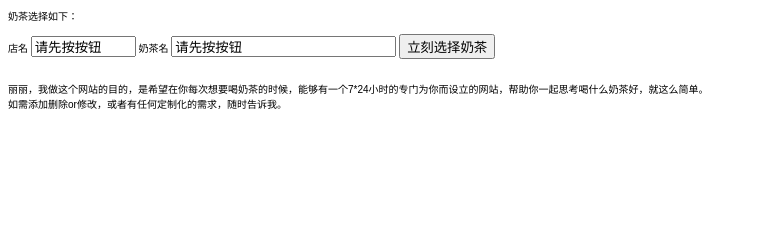
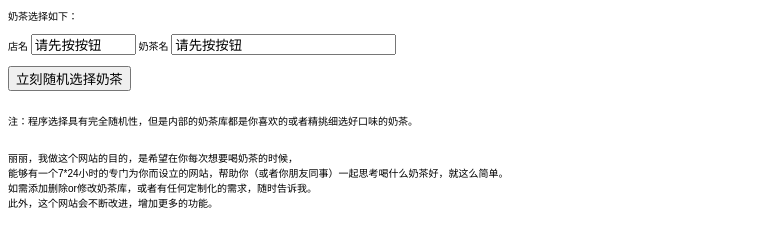
Before and after one commit to JeffreyDing11223/choose_tea.github.io, a plain HTML site: page index.html in a window 1280 px wide. Shown: the whole page, without its empty margins (0-757 px from the left). Drawn offline with Linux system fonts and the light colour scheme.

Commit message:
Update index.html

```diff
--- a/index.html
+++ b/index.html
@@ -66,10 +66,13 @@ body{font-size:62.5%;font-family:"Microsoft YaHei",Arial; overflow-x:hidden; ove
 店名
 <input type="text" id="tea111" size="10" maxlength="30" value="请先按按钮">
 奶茶名
-<input type="text" id="tea222" size="25" maxlength="75" value="请先按按钮">
-<button onclick="choose()">立刻选择奶茶</button><br><br><br>
-丽丽，我做这个网站的目的，是希望在你每次想要喝奶茶的时候，能够有一个7*24小时的专门为你而设立的网站，帮助你一起思考喝什么奶茶好，就这么简单。<br>
-如需添加删除or修改，或者有任何定制化的需求，随时告诉我。
+<input type="text" id="tea222" size="25" maxlength="75" value="请先按按钮"><br><br>
+<button onclick="choose()">立刻随机选择奶茶</button><br><br><br>
+注：程序选择具有完全随机性，但是内部的奶茶库都是你喜欢的或者精挑细选好口味的奶茶。<br><br><br>
+丽丽，我做这个网站的目的，是希望在你每次想要喝奶茶的时候，<br>
+能够有一个7*24小时的专门为你而设立的网站，帮助你（或者你朋友同事）一起思考喝什么奶茶好，就这么简单。<br>
+如需添加删除or修改奶茶库，或者有任何定制化的需求，随时告诉我。<br>
+此外，这个网站会不断改进，增加更多的功能。
 </div>
 </body>
 </html>
```
